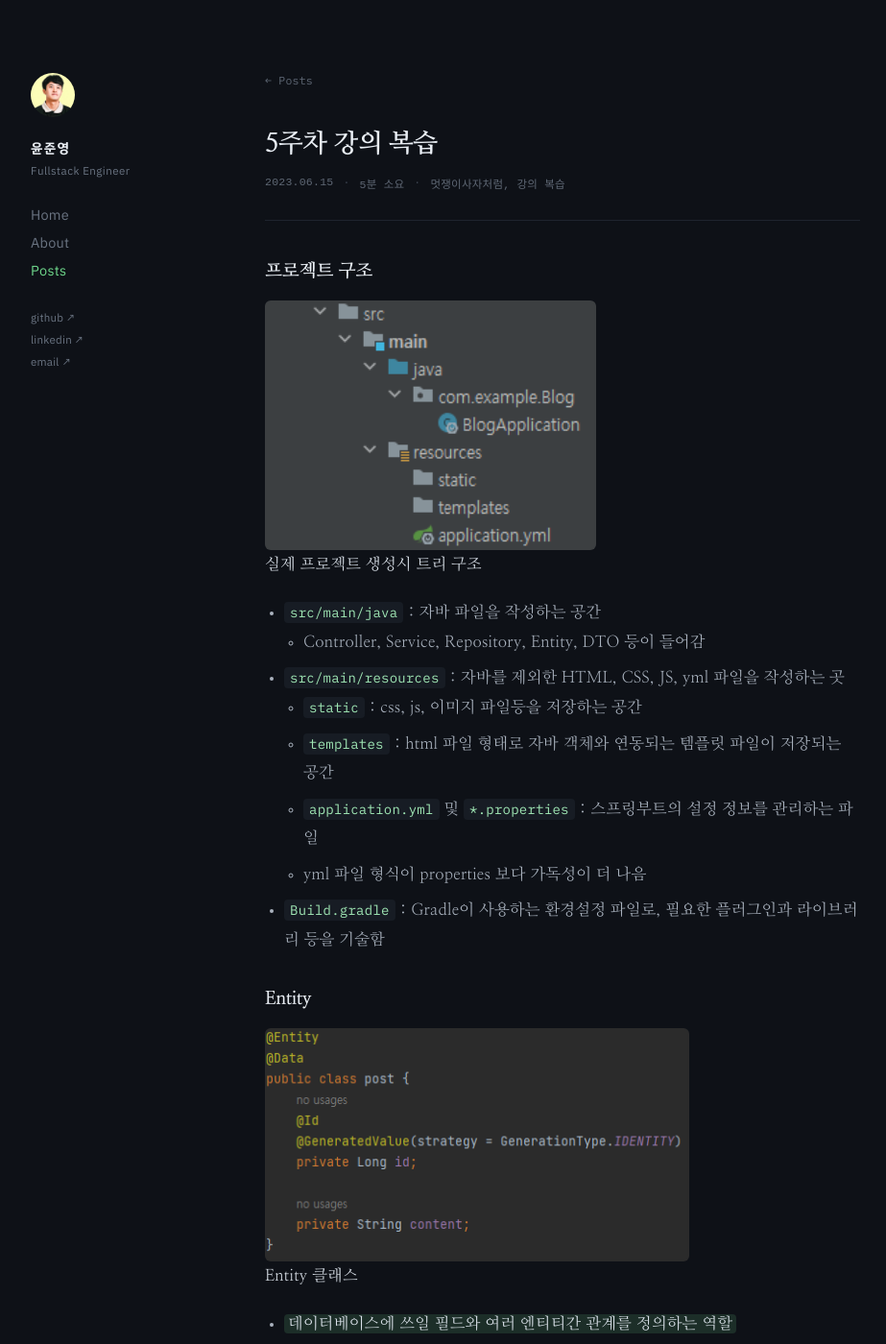
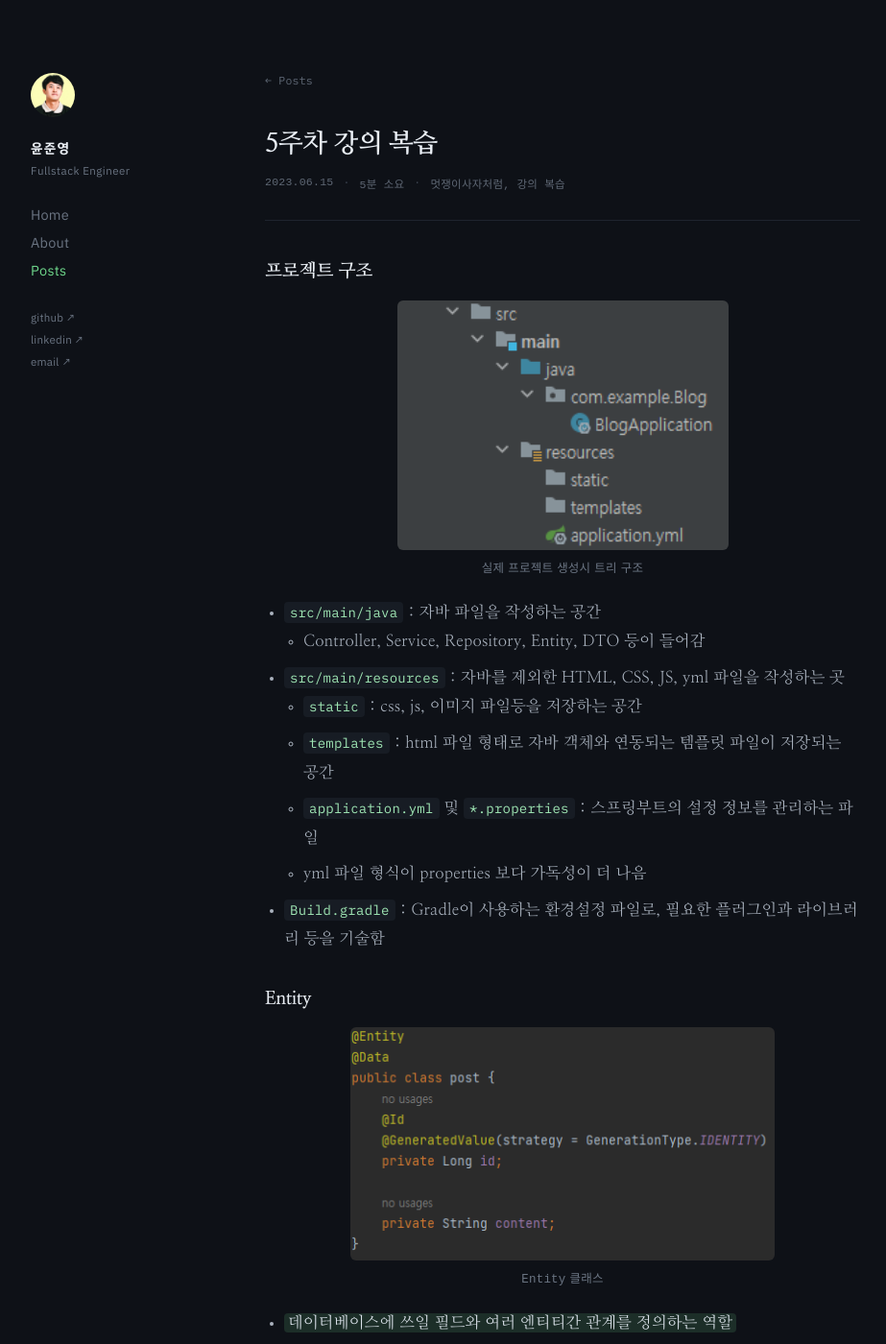
Before and after one commit to ypjun100/v2.junyeong.dev, a Jekyll site: the page built from content/_posts/2023-06-15-5주차-강의-복습.md, in a window 1280 px wide and 1400 px high. Shown: the whole window at 96% size, without its empty margins (138-1061 px from the left). Built offline with Jekyll 4.4.1, drawn with Linux system fonts in a browser that asks for light colours.

Commit message:
feat: centre article images and render their captions
Images centre on themselves rather than on their paragraph: prose and an image
land in one paragraph when the markdown has no blank line between them, and
centring that would drag the sentences along.

The emphasis right after an image becomes its caption, which is the convention
the migrated posts were written against -- 187 images carry one. Being an
adjacent selector it only catches that position, so emphasis mid-sentence stays
ordinary emphasis.

Captions are set in the system mono. IBM Plex Mono has no Hangul and most
captions are Korean, so pairing them would split a caption across two faces.
word-spacing pulls in the space, which a monospace advance leaves wide.

```diff
--- a/_sass/_post.scss
+++ b/_sass/_post.scss
@@ -434,9 +434,32 @@
     word-break: break-all;
   }
 
+  // Centred on the image itself, not on its paragraph: prose and an image can
+  // land in one paragraph when the markdown has no blank line between them, and
+  // centring that would drag the sentences along with it.
   img {
     display: block;
+    margin-inline: auto;
     border-radius: 6px;
+  }
+
+  // The emphasis right after an image is its caption -- the convention the
+  // migrated posts were written against, where `_text_` on the line below an
+  // image describes it. Elsewhere em stays ordinary emphasis.
+  img + em {
+    display: block;
+    // mono-mixed, not mono: captions are mostly Korean and IBM Plex Mono has no
+    // Hangul, so pairing them would split a caption across two faces.
+    font-family: var(--font-mono-mixed);
+    margin-top: 10px;
+    font-size: 12.5px;
+    line-height: 1.6;
+    // A monospace space carries the same advance as any other character, and it
+    // reads wide beside Hangul that has fallen through to a broader face. Only
+    // the space is narrowed; letter-spacing stays as the body sets it.
+    word-spacing: -0.3em;
+    color: var(--muted);
+    text-align: center;
   }
 
   hr {
```
